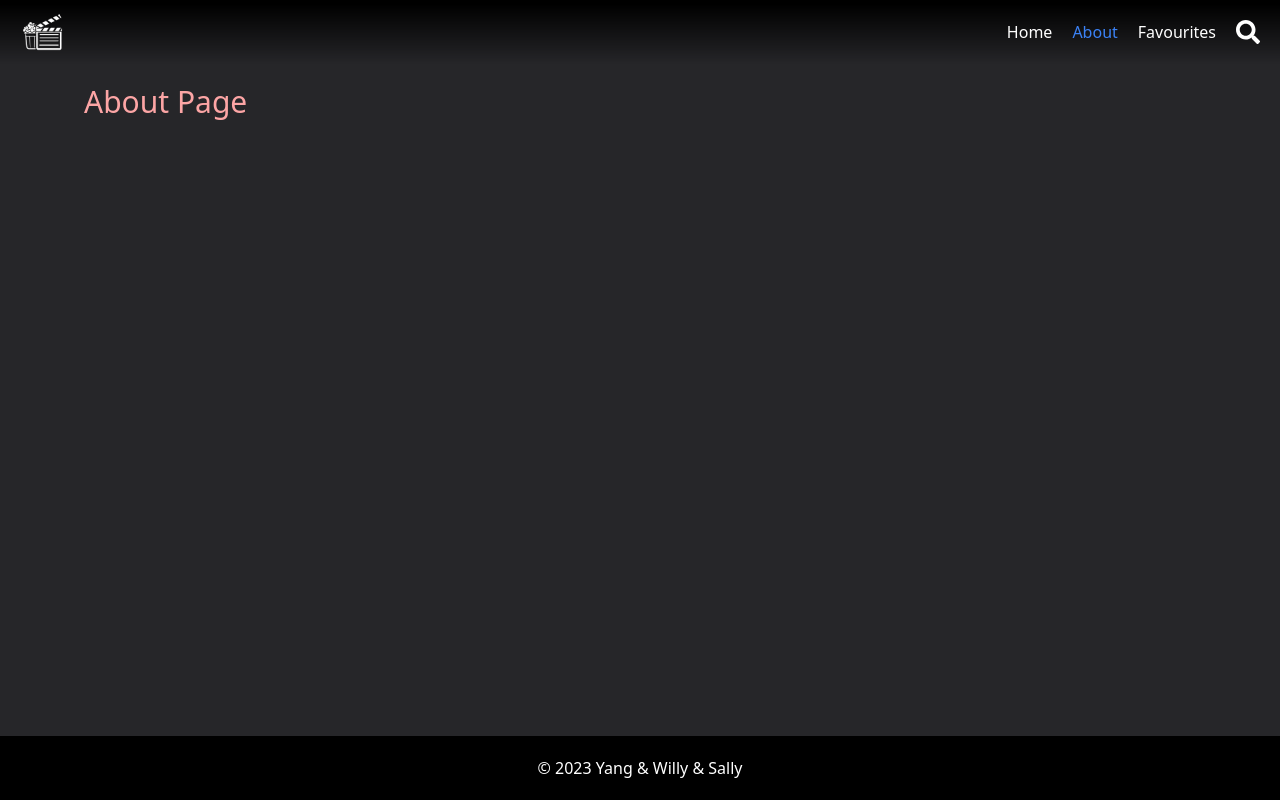
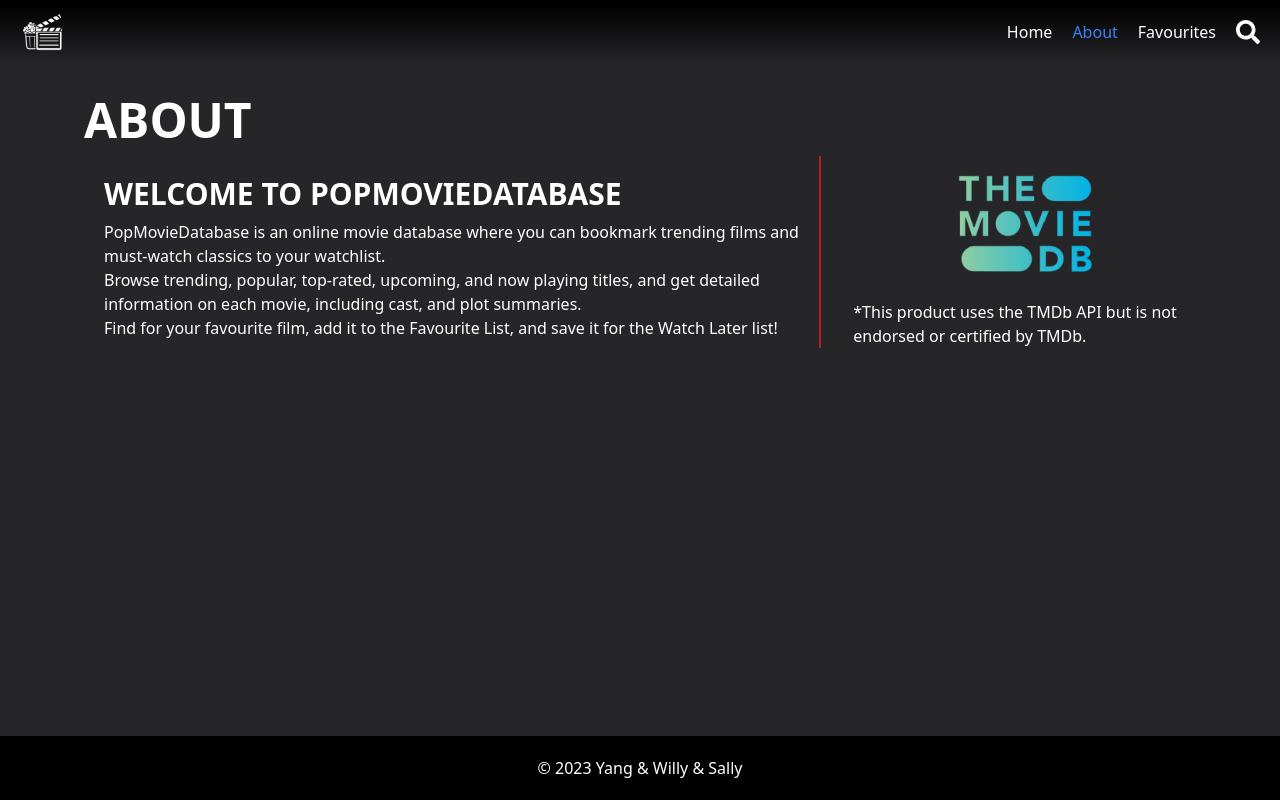
Before and after one commit to greentea777/react-movie-app, a React (Vite) app: page /about in a window 1280 px wide. Built offline with nearby package versions, Linux system fonts and the light colour scheme; no server answers.

Commit message:
about page, 404 page, site title completed

```diff
--- /dev/null
+++ b/src/globals/globalVariables.jsx
@@ -0,0 +1 @@
+export const appTitle = "PopMovieDatabase";
--- a/src/pages/PageAbout.jsx
+++ b/src/pages/PageAbout.jsx
@@ -1,8 +1,27 @@
+import { useEffect } from 'react';
+import { appTitle } from '../globals/globalVariables';
+
 const PageAbout = () => {
+  useEffect(() => {
+    document.title = `${appTitle} - About`;
+  }, []);
+
   return (
     <main className="flex-1">
-      <section className="max-w-6xl mx-auto mt-16 p-5">
-        <h2 className="text-red-300 text-3xl">About Page</h2>
+      <section className="max-w-6xl mx-auto mt-16 p-5 text-white">
+        <h1 className="text-[22px] sm:text-4xl md:text-5xl font-bold py-3 uppercase">About</h1>
+        <div className='flex flex-col sm:flex-row gap-8'>
+          <div className='px-5 pb-10 border-b-2 border-red-700 sm:p-5 sm:border-r-2 sm:border-b-0 sm:pb-0'>
+            <h2 className='text-[22px] sm:text-2xl md:text-3xl font-bold uppercase pb-2'>Welcome to PopMovieDatabase</h2>
+            <p>PopMovieDatabase is an online movie database where you can bookmark trending films and must-watch classics to your watchlist.</p>
+            <p>Browse trending, popular, top-rated, upcoming, and now playing titles, and get detailed information on each movie, including cast, and plot summaries.</p>
+            <p>Find for your favourite film, add it to the Favourite List, and save it for the Watch Later list!</p>
+          </div>
+          <div className='flex flex-col items-center px-5 sm:p-0'>
+            <img className="w-36 h-36" src="/tmdb-logo.svg" alt="TMDB Logo" />
+            <p>*This product uses the TMDb API but is not endorsed or certified by TMDb.</p>
+          </div>
+        </div>
       </section>
     </main>
   );
--- a/src/pages/PageFavourite.jsx
+++ b/src/pages/PageFavourite.jsx
@@ -1,10 +1,12 @@
 import { useContext } from "react";
 import { FavouriteListContext } from "../context/FavouriteContext";
 
+import { useEffect } from 'react';
 import { useSelector } from "react-redux";
 import useFetch from "../hooks/useFetch";
 import { MOVIE_DB_API_URL, options } from "../globals/APIVariables";
 import ListMovieCard from "../components/ListMovieCard";
+import { appTitle } from '../globals/globalVariables';
 
 const PageFavourite = () => {
   // const favouriteList = useContext(FavouriteListContext);
@@ -16,6 +18,10 @@ const PageFavourite = () => {
     error: genresError,
   } = useFetch(`${MOVIE_DB_API_URL}genre/movie/list?language=en`, options);
   const genreList = genres?.genres;
+
+  useEffect(() => {
+    document.title = `${appTitle} - Favourite`;
+  }, []);
 
   return (
     <main className="flex-1">
--- a/src/pages/PageHome.jsx
+++ b/src/pages/PageHome.jsx
@@ -1,9 +1,11 @@
 import "../index.css";
+import { useEffect } from 'react';
 import HeroSection from "../components/HeroSection";
 import ListMovieSection from "../components/ListMovieSection";
 import useFetch from "../hooks/useFetch";
 import { MOVIE_DB_API_URL, options } from "../globals/APIVariables";
 import Loading from "../components/Loading";
+import { appTitle } from '../globals/globalVariables';
 
 const PageHome = () => {
   const {
@@ -17,6 +19,11 @@ const PageHome = () => {
     loading: isGenresLoading,
     error: genresError,
   } = useFetch(`${MOVIE_DB_API_URL}genre/movie/list?language=en`, options);
+
+  useEffect(() => {
+    document.title = `${appTitle} - Home`;
+  }, []);
+
   return (
     <main className="mt-[128px] min-[420px]:mt-[104px] sm:mt-0 flex-1">
       {!isTrendingMoviesLoading && !isGenresLoading ? (
--- a/src/pages/PageNotFound.jsx
+++ b/src/pages/PageNotFound.jsx
@@ -1,4 +1,26 @@
+import { useEffect } from 'react';
+import { Link } from 'react-router-dom';
+import { appTitle } from '../globals/globalVariables';
+
 const PageNotFound = () => {
-  return <main>PageNotFound</main>;
-};
+
+  useEffect(() => {
+    document.title = `${appTitle} - Page Not Found`;
+  }, []);
+
+  return (
+    <main className="flex-1">
+      <section className="max-w-6xl mx-auto mt-16 p-10 text-white">
+        <h2 className="text-3xl sm:text-4xl md:text-5xl font-bold py-3 uppercase">404 ... : (</h2>
+        <div className='flex flex-col items-center'>
+          <img className="w-36 h-36 my-5 mx-auto" src="/unhappy.svg" alt="TMDB Logo" />
+          <p className="text-[36px] font-bold my-5">Page not found.</p>
+          <p className="my-5">We are sorry, the page you requested could not be found.</p>
+          <button className='rounded-full bg-sky-500/75 w-32 p-2 my-5'><Link to="/">Home</Link></button>
+        </div>
+      </section>
+    </main>
+  );
+}
+
 export default PageNotFound;
--- a/src/pages/PageSingleCategory.jsx
+++ b/src/pages/PageSingleCategory.jsx
@@ -4,6 +4,7 @@ import useFetch from "../hooks/useFetch";
 import { useEffect, useState } from "react";
 import { MOVIE_DB_API_URL, options } from "../globals/APIVariables";
 import ListMovieCard from "../components/ListMovieCard";
+import { appTitle } from '../globals/globalVariables';
 
 const PageSingleCategory = () => {
   const [page, setPage] = useState(1);
@@ -34,6 +35,7 @@ const PageSingleCategory = () => {
   };
 
   useEffect(() => {
+    document.title = `${appTitle} - ${category}`;
     if (movieList?.results && page !== prevPage) {
       setMovieData((prevMovieData) => [...prevMovieData, ...movieList.results]);
       setPrevPage(page);
--- a/src/pages/PageSingleMovie.jsx
+++ b/src/pages/PageSingleMovie.jsx
@@ -5,6 +5,8 @@ import FavouriteButton from "../components/FavouriteButton";
 import CircularRatingProgressbar from "../components/CircularRatingProgressbar";
 import { MOVIE_DB_API_URL, options } from "../globals/APIVariables";
 import Loading from "../components/Loading";
+import { useEffect } from 'react';
+import { appTitle } from '../globals/globalVariables';
 
 const PageSingleMovie = () => {
   let { id } = useParams();
@@ -42,6 +44,10 @@ const PageSingleMovie = () => {
   const movieRuntimeByMinutes = singleMovie?.runtime;
   const hour = Math.floor(movieRuntimeByMinutes / 60);
   const remainingMinutes = movieRuntimeByMinutes % 60;
+
+  useEffect(() => {
+    document.title = `${appTitle} - ${singleMovie?.title}`;
+  }, [singleMovie?.title]);
 
   return (
     <main className="flex-1">
@@ -84,12 +90,11 @@ const PageSingleMovie = () => {
                       10
                     )}
                   >
-                    {`${
-                      releaseDateCA.iso_3166_1
-                    } - ${releaseDateCA.release_dates[0]?.release_date.slice(
-                      0,
-                      10
-                    )}`}
+                    {`${releaseDateCA.iso_3166_1
+                      } - ${releaseDateCA.release_dates[0]?.release_date.slice(
+                        0,
+                        10
+                      )}`}
                   </time>
                 </p>
               ) : (
--- a/src/routers/AppRouter.jsx
+++ b/src/routers/AppRouter.jsx
@@ -6,6 +6,7 @@ import PageHome from "../pages/PageHome";
 import PageAbout from "../pages/PageAbout";
 import PageFavourite from "../pages/PageFavourite";
 import PageSingleMovie from "../pages/PageSingleMovie";
+import PageNotFound from "../pages/PageNotFound";
 import { FavouriteProvider } from "../context/FavouriteContext";
 import PageSingleCategory from "../pages/PageSingleCategory";
 
@@ -26,6 +27,7 @@ function App() {
             />
             <Route path="/about" exact element={<PageAbout />} />
             <Route path="/favourite" exact element={<PageFavourite />} />
+            <Route path="*" exact element={<PageNotFound />} />
           </Routes>
           <Footer />
         </div>
```
Also changed, not shown: public/tmdb-logo.svg (added), public/unhappy.svg (added).
